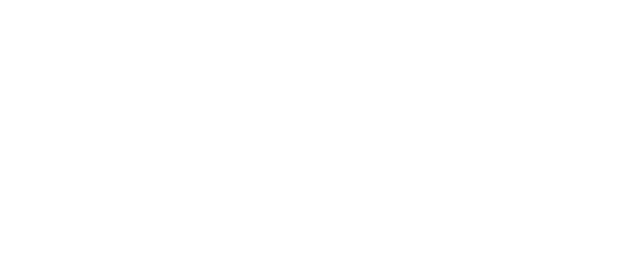
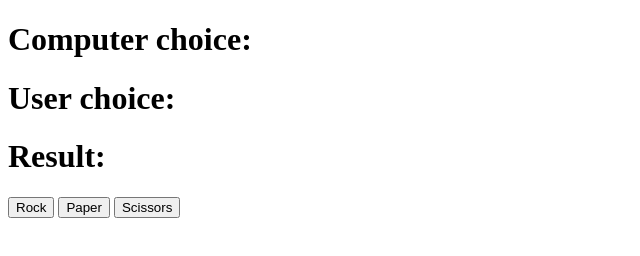
Before and after one commit to nkhlrgh/rock-paper-scissors, a plain HTML site: page index.html in a window 1280 px wide. Shown: the whole page, without its empty margins (0-640 px from the left). Drawn offline with Linux system fonts and the light colour scheme.

Commit message:
chore: add game display and buttons

```diff
--- a/index.html
+++ b/index.html
@@ -8,6 +8,14 @@
 </head>
 <body>
 
+    <h1>Computer choice: <span id="computer-choice"></span></h1>
+    <h1>User choice: <span id="user-choice"></span></h1>
+    <h1>Result: <span id="result"></span></h1>
+
+    <button id="rock">Rock</button>
+    <button id="paper">Paper</button>
+    <button id="scissors">Scissors</button>
+
     <script src="app.js"></script>
 </body>
 </html>
```
